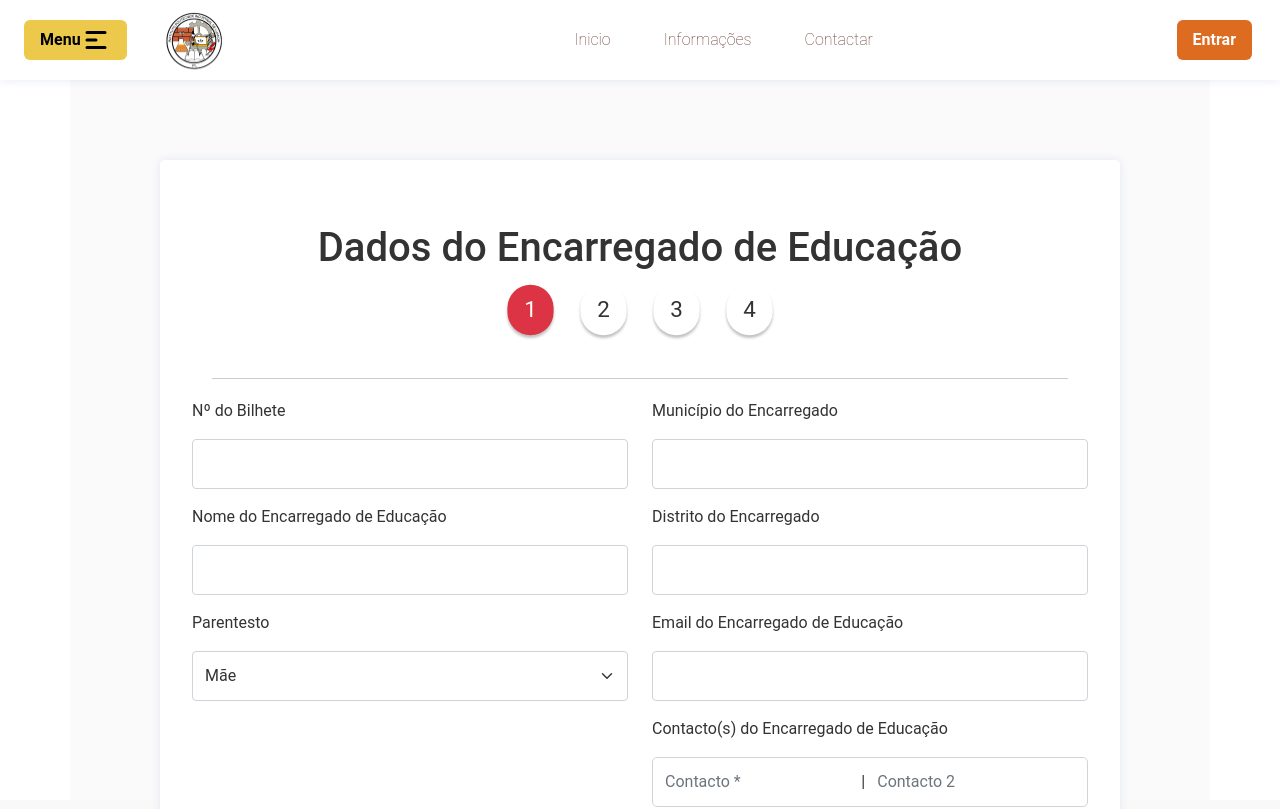
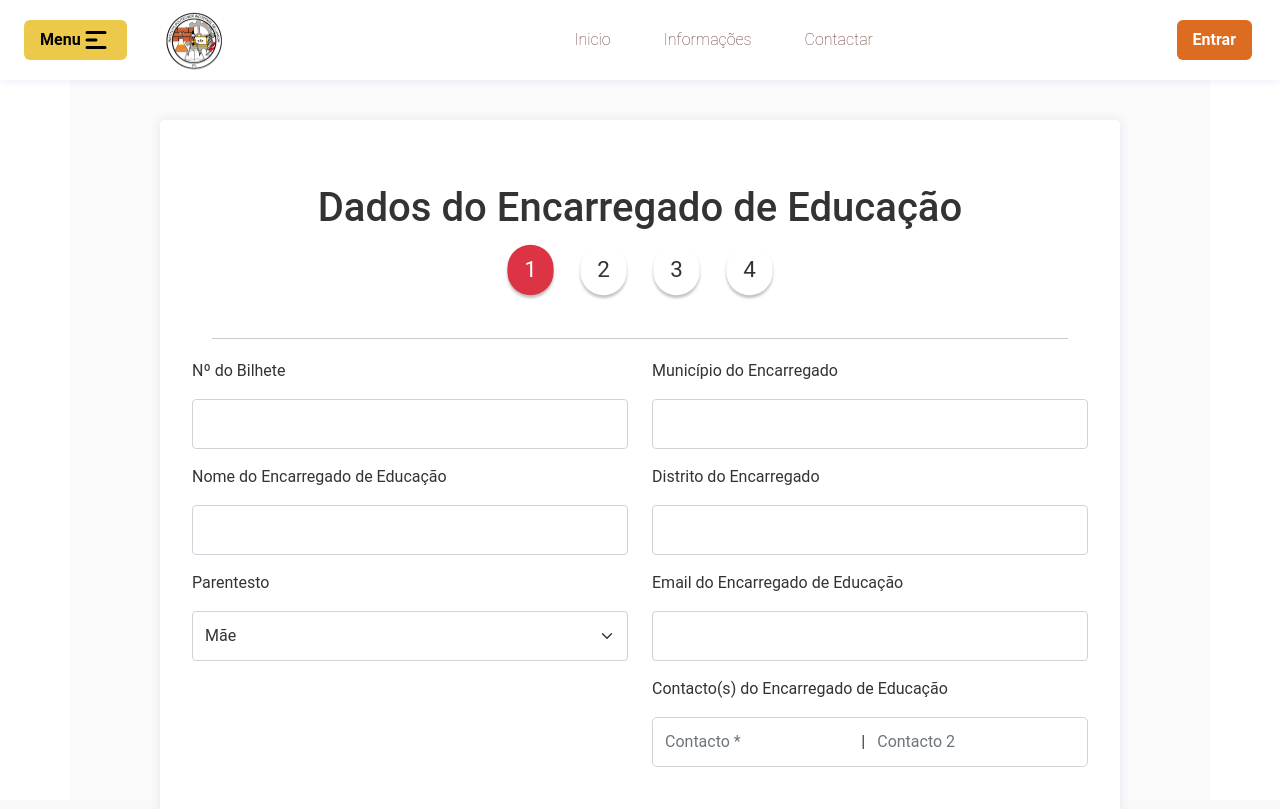
Before and after one commit to pedrodls/insc_ipil_client, a React (Vite) app: page /signup in a window 1280 px wide. Shown: the top 809 px of the page. Built offline with nearby package versions, Linux system fonts and the light colour scheme.

Commit message:
signup first signup

```diff
--- a/src/pages/signup/SignUp.module.scss
+++ b/src/pages/signup/SignUp.module.scss
@@ -2,7 +2,7 @@
     background-color: rgba(250, 250, 250, 0.897);
 
     .content-form {
-        margin-top: 20vh;
+        margin-top: 15vh;
 
         .pagination {
             margin: 0 0 10px 0;
@@ -48,6 +48,13 @@
             background-color: var(--default-orange);
             box-shadow: 0px 2px 2px rgba(0, 0, 0, 0.25) !important;
         }
+        .table tr th{
+            font-weight: 400;
+        }
+        .table tr th, .table tr td{
+            border: 1px solid gainsboro;
+            vertical-align: middle;
+        }
     }
 
     .options ul {
```
